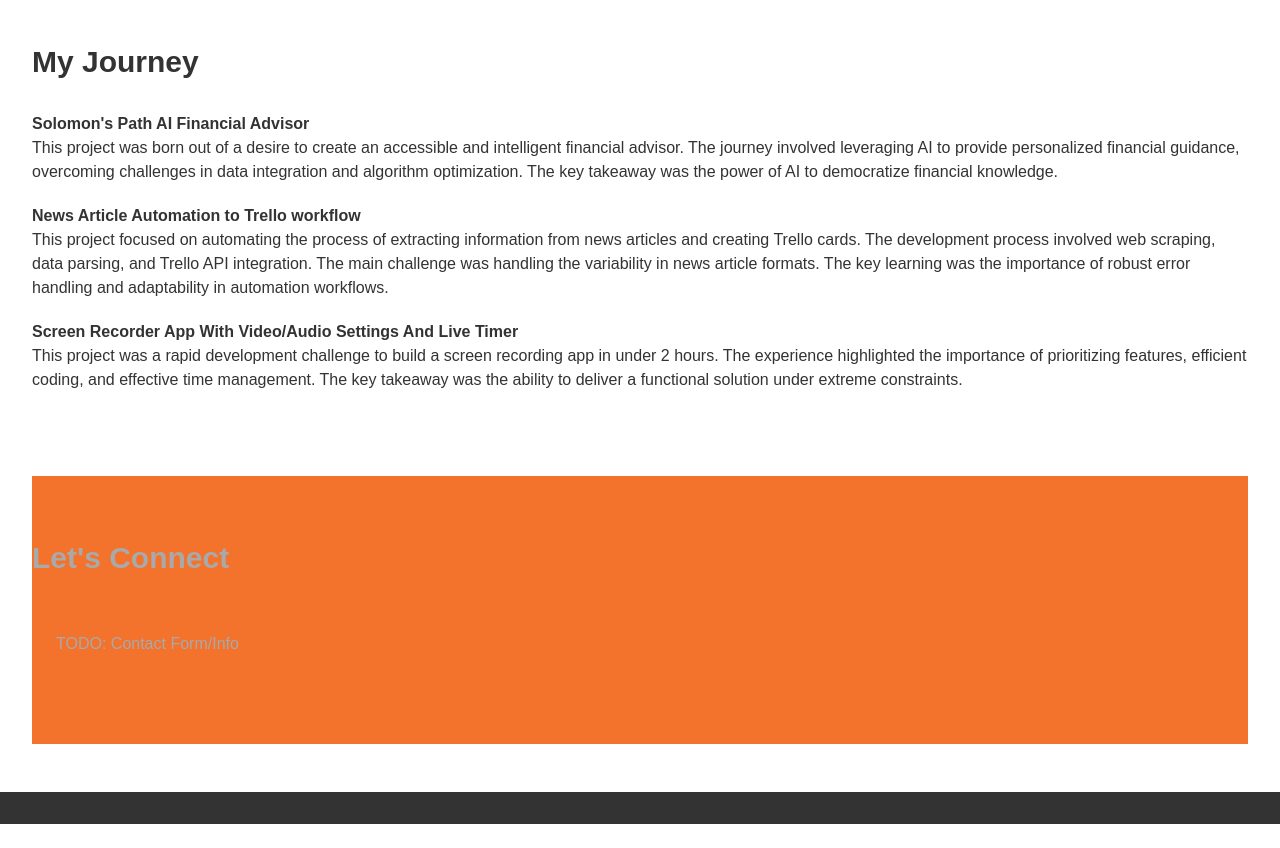
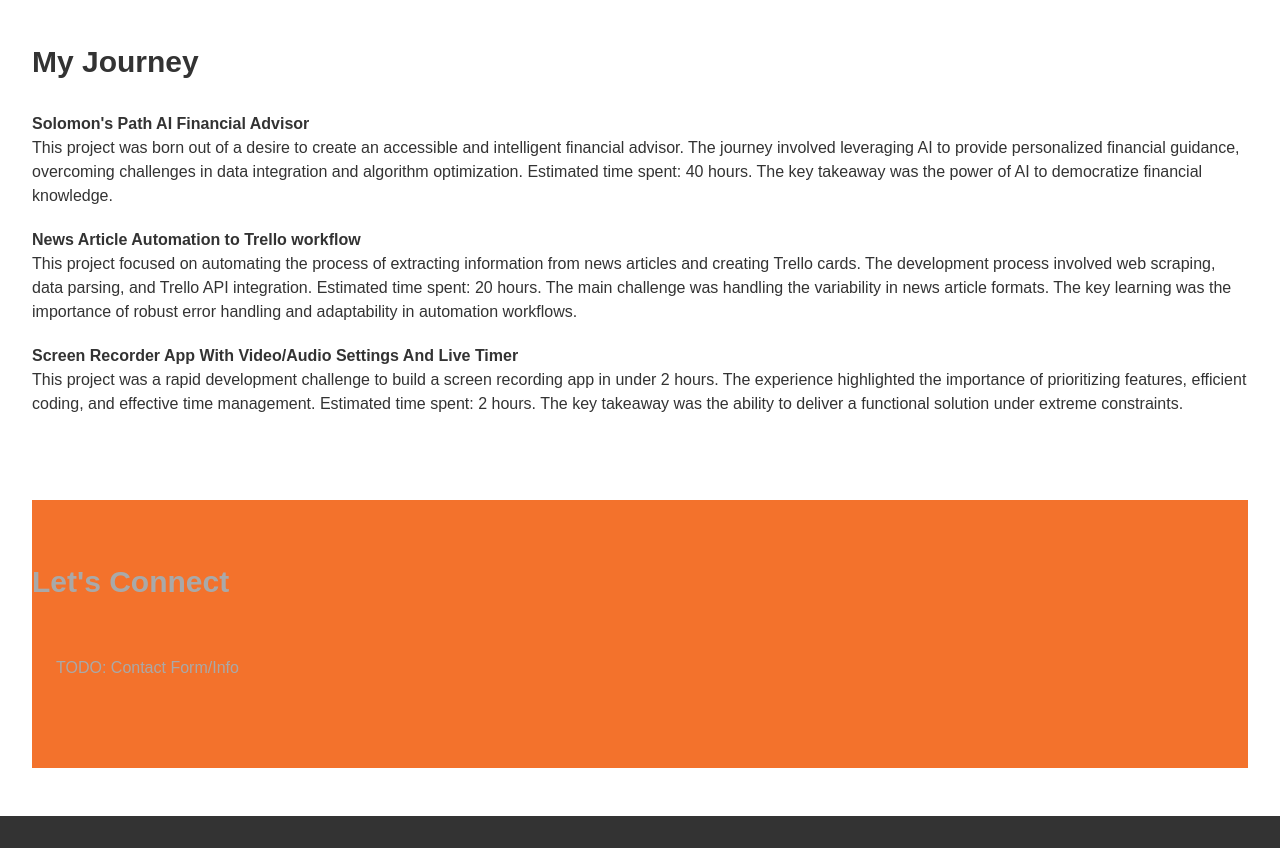
Before and after one commit to islafleur-explorer/VS-Code---Portfolio-Site, a React (Vite) app: page / in a window 1280 px wide. Shown: the part 1040-1888 px from the top of the page. Before the commit the page ends 1864 px from the top, so only its background shows below. Built offline with nearby package versions, Linux system fonts and the light colour scheme; the HTML template or start-up script is replaced by a standard one.

Commit message:
Included The Estimated Time Spent On Each Project

```diff
--- a/src/App.jsx
+++ b/src/App.jsx
@@ -87,19 +87,19 @@ function App() {
   <div className="timeline-item">
     <h3 className="font-bold">Solomon's Path AI Financial Advisor</h3>
     <p>
-        This project was born out of a desire to create an accessible and intelligent financial advisor. The journey involved leveraging AI to provide personalized financial guidance, overcoming challenges in data integration and algorithm optimization. The key takeaway was the power of AI to democratize financial knowledge.
+      This project was born out of a desire to create an accessible and intelligent financial advisor. The journey involved leveraging AI to provide personalized financial guidance, overcoming challenges in data integration and algorithm optimization. Estimated time spent: 40 hours. The key takeaway was the power of AI to democratize financial knowledge.
     </p>
   </div>
   <div className="timeline-item">
     <h3 className="font-bold">News Article Automation to Trello workflow</h3>
     <p>
-        This project focused on automating the process of extracting information from news articles and creating Trello cards. The development process involved web scraping, data parsing, and Trello API integration. The main challenge was handling the variability in news article formats. The key learning was the importance of robust error handling and adaptability in automation workflows.
+      This project focused on automating the process of extracting information from news articles and creating Trello cards. The development process involved web scraping, data parsing, and Trello API integration. Estimated time spent: 20 hours. The main challenge was handling the variability in news article formats. The key learning was the importance of robust error handling and adaptability in automation workflows.
     </p>
   </div>
   <div className="timeline-item">
     <h3 className="font-bold">Screen Recorder App With Video/Audio Settings And Live Timer</h3>
     <p>
-        This project was a rapid development challenge to build a screen recording app in under 2 hours. The experience highlighted the importance of prioritizing features, efficient coding, and effective time management. The key takeaway was the ability to deliver a functional solution under extreme constraints.
+      This project was a rapid development challenge to build a screen recording app in under 2 hours. The experience highlighted the importance of prioritizing features, efficient coding, and effective time management. Estimated time spent: 2 hours. The key takeaway was the ability to deliver a functional solution under extreme constraints.
     </p>
   </div>
 </div>
```
Lines whose indentation alone changed are shown as unchanged.
